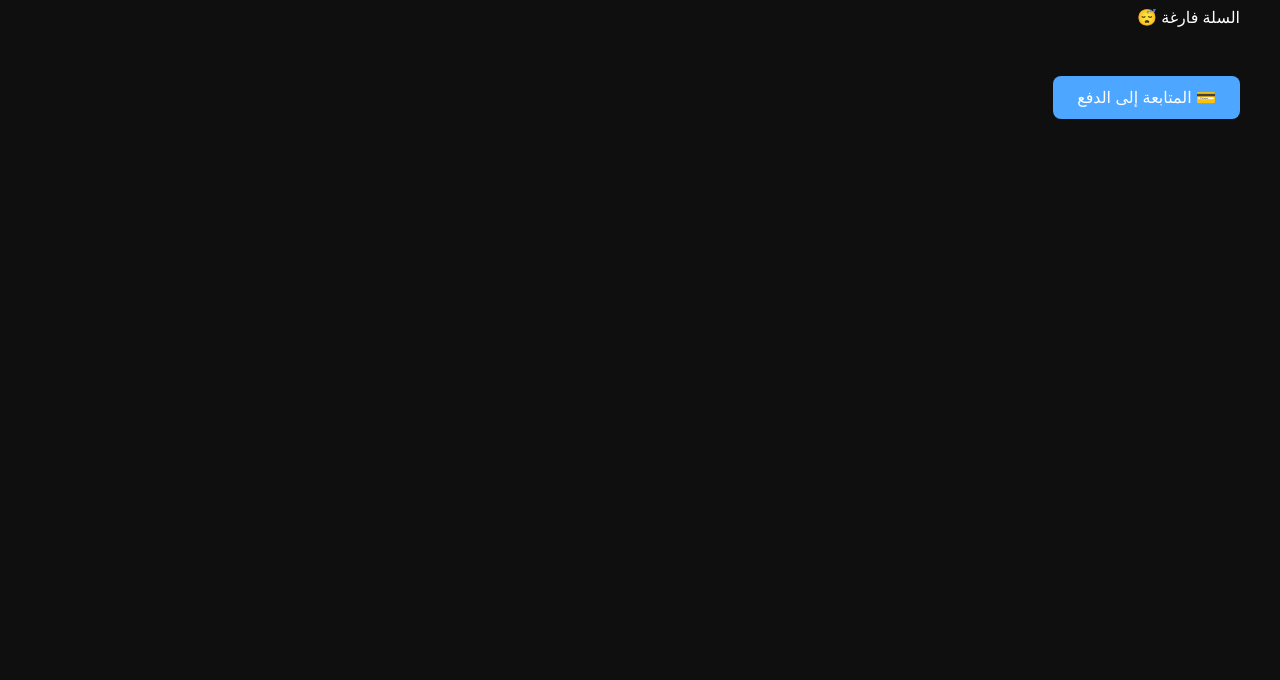
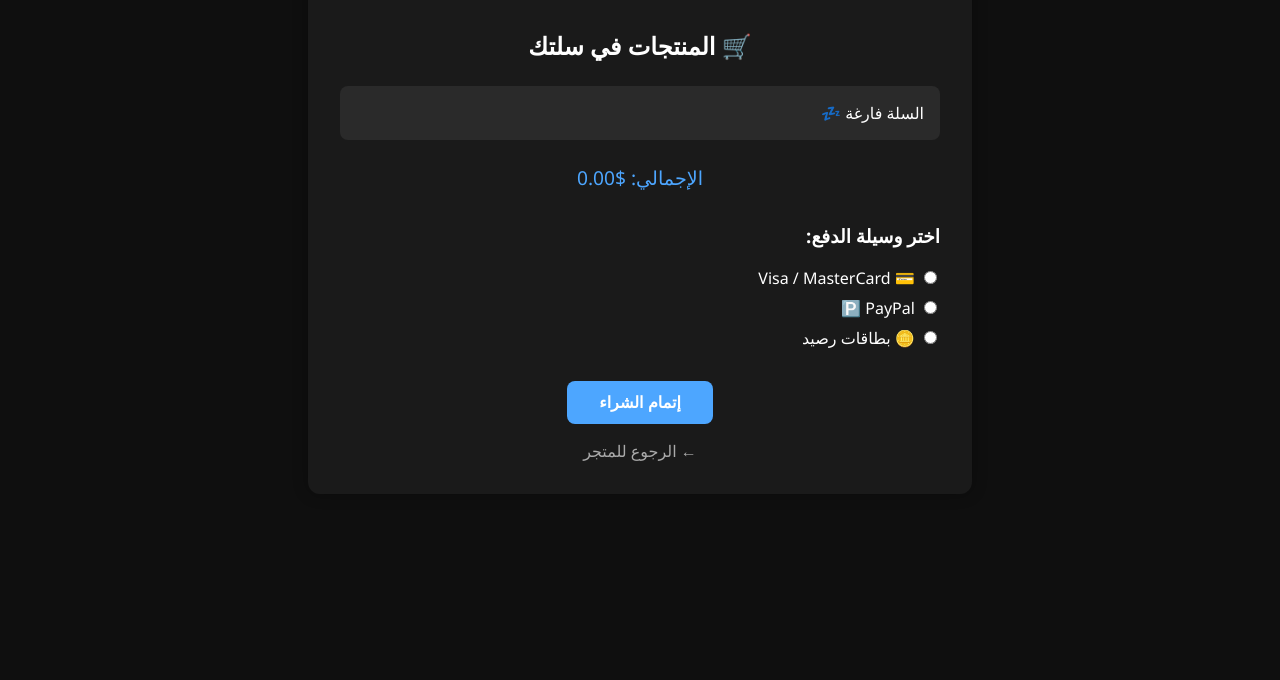
Before and after one commit to 2260053778/LootCode, a plain HTML site: page checkout.html in a window 1280 px wide. Shown: the part 120-800 px from the top of the page. Drawn offline with Linux system fonts and the light colour scheme.

Commit message:
Add files via upload

```diff
--- a/checkout.html
+++ b/checkout.html
@@ -1,57 +1,165 @@
+
 <!DOCTYPE html>
 <html lang="ar" dir="rtl">
 <head>
   <meta charset="UTF-8">
-  <title>صفحة السلة</title>
+  <meta name="viewport" content="width=device-width, initial-scale=1.0">
+  <title>صفحة الدفع - LootCode</title>
   <style>
     body {
-      background: #0f0f0f;
-      color: white;
       font-family: 'Segoe UI', sans-serif;
+      background-color: #0f0f0f;
+      color: #ffffff;
+      margin: 0;
+      padding: 0;
+    }
+
+    header {
+      background-color: #000000;
+      padding: 1rem 2rem;
+      text-align: center;
+      font-size: 1.5rem;
+      font-weight: bold;
+      color: #4da6ff;
+    }
+
+    .container {
+      max-width: 600px;
+      margin: 2rem auto;
+      background-color: #1a1a1a;
       padding: 2rem;
+      border-radius: 12px;
+      box-shadow: 0 0 15px rgba(0,0,0,0.3);
     }
-    .cart-item {
-      background: #1a1a1a;
-      margin-bottom: 1rem;
+
+    h2 {
+      text-align: center;
+      margin-bottom: 1.5rem;
+    }
+
+    ul {
+      list-style: none;
+      padding: 0;
+    }
+
+    li {
+      background-color: #2a2a2a;
       padding: 1rem;
-      border-radius: 10px;
+      margin-bottom: 10px;
+      border-radius: 8px;
+      display: flex;
+      justify-content: space-between;
+      align-items: center;
     }
-    .pay-btn {
+
+    .total {
+      text-align: center;
+      font-size: 1.2rem;
+      margin-top: 1.5rem;
+      color: #4da6ff;
+    }
+
+    .payment-methods {
+      margin-top: 2rem;
+    }
+
+    .payment-methods label {
+      display: block;
+      margin: 0.5rem 0;
+      cursor: pointer;
+    }
+
+    .btn {
+      display: block;
+      margin: 2rem auto 1rem auto;
+      padding: 0.75rem 2rem;
+      font-size: 1rem;
       background-color: #4da6ff;
       color: white;
       border: none;
-      padding: 12px 24px;
       border-radius: 8px;
       cursor: pointer;
-      font-size: 16px;
-      margin-top: 2rem;
+      font-weight: bold;
+    }
+
+    .btn:hover {
+      background-color: #007acc;
+    }
+
+    .back {
+      text-align: center;
+      margin-top: 1rem;
+    }
+
+    .back a {
+      color: #aaa;
+      text-decoration: none;
     }
   </style>
 </head>
 <body>
-  <h1>🛒 السلة</h1>
-  <div id="cartList"></div>
 
-  <button class="pay-btn" onclick="goToFakePayment()">💳 المتابعة إلى الدفع</button>
+  <header>صفحة الدفع - LootCode</header>
+
+  <div class="container">
+    <h2>🛒 المنتجات في سلتك</h2>
+    <ul id="cartItemsList"></ul>
+
+    <div class="total" id="totalPrice">الإجمالي: 0.00$</div>
+
+    <div class="payment-methods">
+      <h3>اختر وسيلة الدفع:</h3>
+      <label><input type="radio" name="payment" value="Visa"> 💳 Visa / MasterCard</label>
+      <label><input type="radio" name="payment" value="PayPal"> 🅿️ PayPal</label>
+      <label><input type="radio" name="payment" value="Card"> 🪙 بطاقات رصيد</label>
+    </div>
+
+    <button class="btn" onclick="checkout()">إتمام الشراء</button>
+
+    <div class="back">
+      <a href="index.html">← الرجوع للمتجر</a>
+    </div>
+  </div>
 
   <script>
-    const cartList = document.getElementById("cartList");
-    const cart = JSON.parse(localStorage.getItem("cartItems")) || [];
+    const productPrices = {
+      'لعبة FIFA 25 - PS5': 59.99,
+      'Steam Wallet - 20$': 20.00,
+      'بطاقة Xbox Game Pass': 29.99,
+      'كود Call of Duty': 49.99
+    };
+
+    const cart = JSON.parse(localStorage.getItem("cart")) || [];
+    const list = document.getElementById("cartItemsList");
+    let total = 0;
 
     if (cart.length === 0) {
-      cartList.innerHTML = "<p>السلة فارغة 😴</p>";
+      list.innerHTML = "<li>السلة فارغة 💤</li>";
     } else {
       cart.forEach(item => {
-        const div = document.createElement("div");
-        div.className = "cart-item";
-        div.textContent = item;
-        cartList.appendChild(div);
+        const li = document.createElement("li");
+        li.textContent = item + " - $" + productPrices[item].toFixed(2);
+        list.appendChild(li);
+        total += productPrices[item] || 0;
       });
     }
 
-    function goToFakePayment() {
-      window.location.href = "payment.html";
+    document.getElementById("totalPrice").textContent = "الإجمالي: $" + total.toFixed(2);
+
+    function checkout() {
+      const selected = document.querySelector('input[name="payment"]:checked');
+      if (!selected) {
+        alert("⚠️ الرجاء اختيار وسيلة دفع أولاً.");
+        return;
+      }
+
+      const method = selected.value;
+      alert("✅ تم تنفيذ عملية الشراء باستخدام " + method + " بنجاح!\nشكراً لتسوقك من LootCode 🎮");
+
+      localStorage.removeItem("cart");
+      window.location.href = "index.html";
     }
   </script>
+
 </body>
 </html>
```
Also changed, not shown: index.html (+5 -5 lines).
